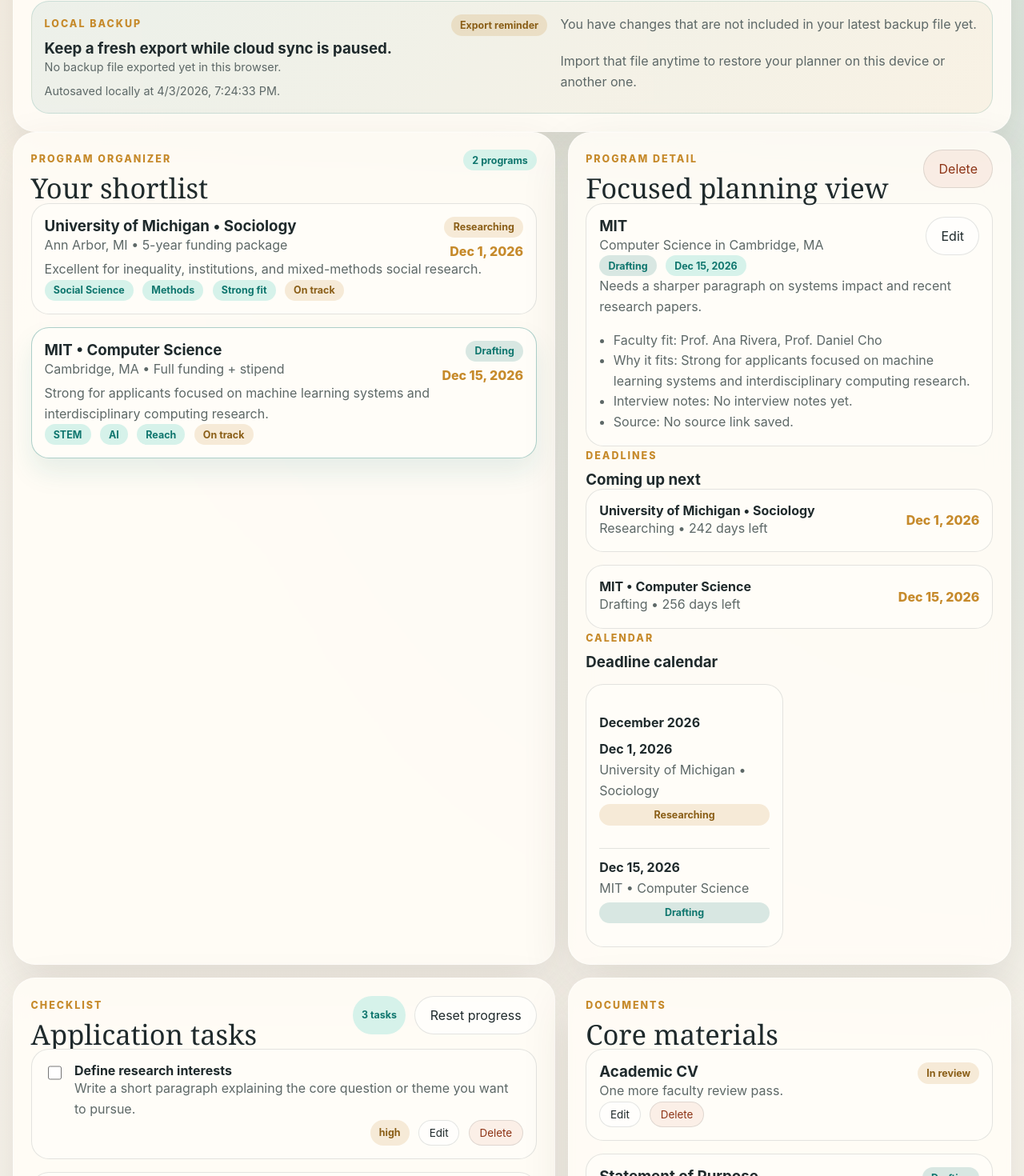
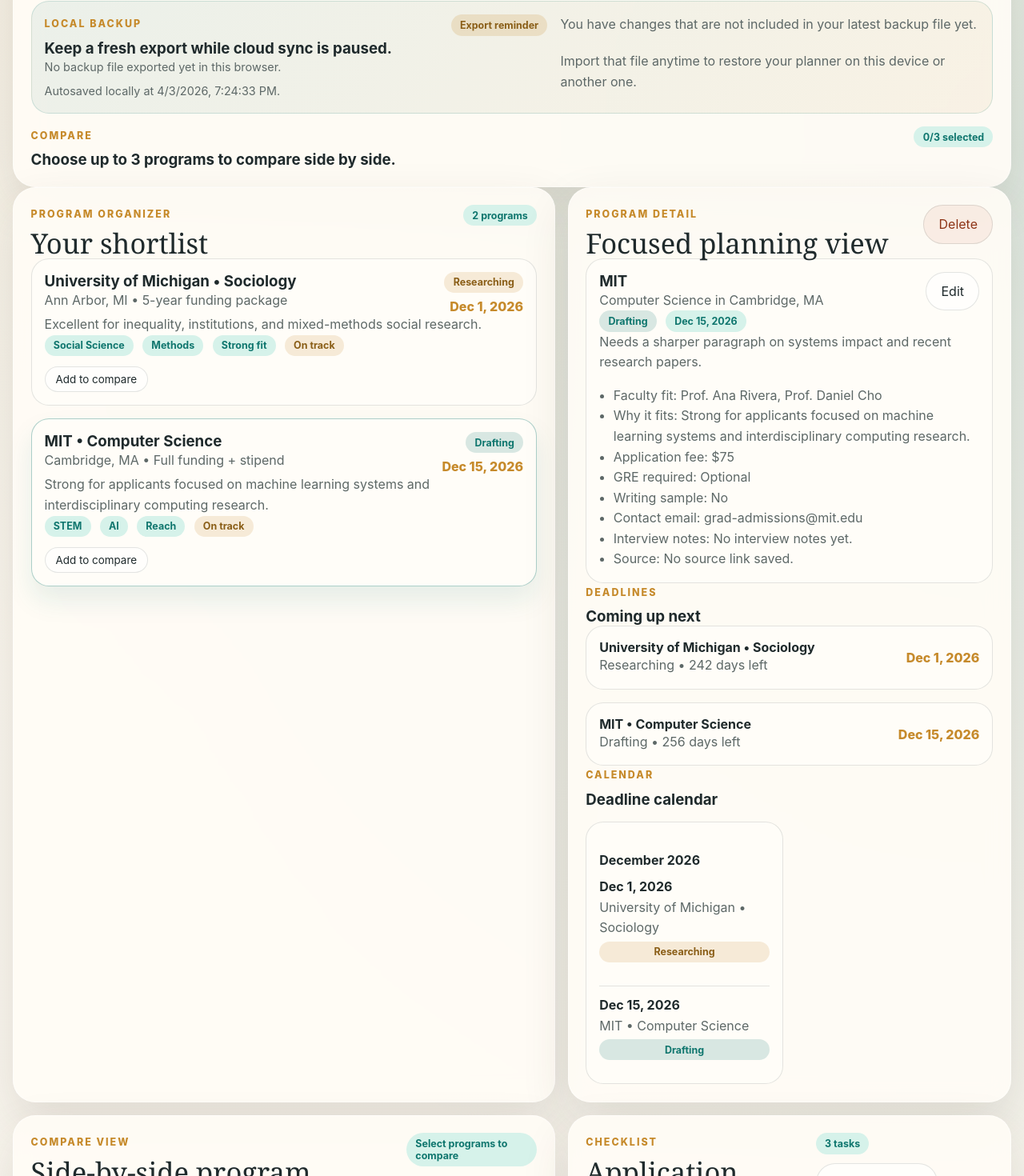
Before and after one commit to Aledge1/phdpathway, a React (Vite) app in the folder react-app/: page / in a window 1280 px wide. Shown: the part 1122-2592 px from the top of the page at 80% size. Built offline with nearby package versions, Linux system fonts and the light colour scheme.

Commit message:
Add program comparison and custom requirements

```diff
--- a/react-app/src/App.jsx
+++ b/react-app/src/App.jsx
@@ -19,6 +19,10 @@ const defaultPrograms = [
     faculty: ["Prof. Ana Rivera", "Prof. Daniel Cho"],
     fit: "Strong for applicants focused on machine learning systems and interdisciplinary computing research.",
     notes: "Needs a sharper paragraph on systems impact and recent research papers.",
+    applicationFee: "$75",
+    greRequired: "Optional",
+    writingSampleRequired: "No",
+    contactEmail: "grad-admissions@mit.edu",
     interviewNotes: "",
     sourceUrl: "",
     sourceSummary: []
@@ -35,6 +39,10 @@ const defaultPrograms = [
     faculty: ["Prof. Nia Freeman", "Prof. Luka Patel"],
     fit: "Excellent for inequality, institutions, and mixed-methods social research.",
     notes: "Compare methods training and placement outcomes.",
+    applicationFee: "$90",
+    greRequired: "No",
+    writingSampleRequired: "Yes",
+    contactEmail: "soc-phd-info@umich.edu",
     interviewNotes: "",
     sourceUrl: "",
     sourceSummary: []
@@ -146,6 +154,10 @@ function normalizePlannerState(parsed) {
       ...program,
       fit: program?.fit || "",
       notes: program?.notes || "",
+      applicationFee: program?.applicationFee || "",
+      greRequired: program?.greRequired || "",
+      writingSampleRequired: program?.writingSampleRequired || "",
+      contactEmail: program?.contactEmail || "",
       interviewNotes: program?.interviewNotes || "",
       sourceUrl: program?.sourceUrl || "",
       funding: program?.funding || "",
@@ -385,6 +397,39 @@ function extractProgramHighlights(text) {
     .map((entry) => entry.slice(0, 180));
 }
 
+function extractRequirementValue(text, patterns) {
+  const line = text
+    .split("\n")
+    .map((entry) => entry.trim())
+    .find((entry) => patterns.some((pattern) => pattern.test(entry)));
+  return line || "";
+}
+
+function extractApplicationFee(text) {
+  const line = extractRequirementValue(text, [/application fee/i, /\$\d{2,3}/]);
+  const amount = line.match(/\$\s?\d{2,3}/)?.[0]?.replace(/\s+/g, "");
+  return amount || "";
+}
+
+function extractGreRequirement(text) {
+  const line = extractRequirementValue(text, [/gre/i]);
+  if (!line) return "";
+  if (/not required|no gre|gre waived|gre optional/i.test(line)) return "Optional";
+  if (/required/i.test(line)) return "Yes";
+  return "Optional";
+}
+
+function extractWritingSampleRequirement(text) {
+  const line = extractRequirementValue(text, [/writing sample/i, /sample of written work/i]);
+  if (!line) return "";
+  if (/not required|no writing sample/i.test(line)) return "No";
+  return "Yes";
+}
+
+function extractContactEmail(text) {
+  return text.match(/[A-Z0-9._%+-]+@[A-Z0-9.-]+\.[A-Z]{2,}/i)?.[0] || "";
+}
+
 function formatSavedAt(timestamp) {
   if (!timestamp) return "";
   return new Date(timestamp).toLocaleString();
@@ -418,6 +463,7 @@ export default function App() {
   const [activeStatus, setActiveStatus] = useState("all");
   const [sortMode, setSortMode] = useState("deadline");
   const [autofillBusy, setAutofillBusy] = useState(false);
+  const [compareIds, setCompareIds] = useState([]);
 
   const [programForm, setProgramForm] = useState({
     id: "",
@@ -429,6 +475,10 @@ export default function App() {
     status: "not-started",
     location: "",
     funding: "",
+    applicationFee: "",
+    greRequired: "",
+    writingSampleRequired: "",
+    contactEmail: "",
     tags: "",
     faculty: "",
     fit: "",
@@ -490,6 +540,7 @@ export default function App() {
   const plannerSnapshot = JSON.stringify(planner);
   const needsExportReminder = plannerSnapshot !== lastExportSignature;
   const monthlyDeadlines = groupProgramsByMonth(planner.programs);
+  const comparedPrograms = planner.programs.filter((program) => compareIds.includes(program.id));
   const printPrograms = [...planner.programs].sort((left, right) => {
     if (!left.deadline && !right.deadline) return left.school.localeCompare(right.school);
     if (!left.deadline) return 1;
@@ -514,6 +565,7 @@ export default function App() {
       if (!next.programs.some((program) => program.id === selectedProgramId)) {
         setSelectedProgramId(next.programs[0]?.id || null);
       }
+      setCompareIds((currentCompareIds) => currentCompareIds.filter((id) => next.programs.some((program) => program.id === id)));
       return next;
     });
   }
@@ -529,6 +581,10 @@ export default function App() {
       status: "not-started",
       location: "",
       funding: "",
+      applicationFee: "",
+      greRequired: "",
+      writingSampleRequired: "",
+      contactEmail: "",
       tags: "",
       faculty: "",
       fit: "",
@@ -549,6 +605,10 @@ export default function App() {
       status: programForm.status,
       location: programForm.location.trim(),
       funding: programForm.funding.trim(),
+      applicationFee: programForm.applicationFee.trim(),
+      greRequired: programForm.greRequired.trim(),
+      writingSampleRequired: programForm.writingSampleRequired.trim(),
+      contactEmail: programForm.contactEmail.trim(),
       tags: parseList(programForm.tags),
       faculty: parseList(programForm.faculty),
       fit: programForm.fit.trim(),
@@ -638,6 +698,10 @@ export default function App() {
       status: program.status,
       location: program.location || "",
       funding: program.funding || "",
+      applicationFee: program.applicationFee || "",
+      greRequired: program.greRequired || "",
+      writingSampleRequired: program.writingSampleRequired || "",
+      contactEmail: program.contactEmail || "",
       tags: program.tags.join(", "),
       faculty: program.faculty.join(", "),
       fit: program.fit || "",
@@ -664,6 +728,14 @@ export default function App() {
 
   function printSummary() {
     window.print();
+  }
+
+  function toggleCompare(programId) {
+    setCompareIds((current) => {
+      if (current.includes(programId)) return current.filter((id) => id !== programId);
+      if (current.length >= 3) return [...current.slice(1), programId];
+      return [...current, programId];
+    });
   }
 
   function importData(event) {
@@ -738,6 +810,10 @@ export default function App() {
         field: current.field || extractField(result.text) || extractFieldFromTitle(result.text),
         deadline: current.deadline || extractDeadline(result.text),
         funding: current.funding || extractFunding(result.text),
+        applicationFee: current.applicationFee || extractApplicationFee(result.text),
+        greRequired: current.greRequired || extractGreRequirement(result.text),
+        writingSampleRequired: current.writingSampleRequired || extractWritingSampleRequirement(result.text),
+        contactEmail: current.contactEmail || extractContactEmail(result.text),
         location: current.location || extractLocation(result.text),
         tags: current.tags || extractTags(result.text).join(", "),
         faculty: current.faculty || extractFaculty(result.text).join(", "),
@@ -916,6 +992,14 @@ export default function App() {
             <p>Import that file anytime to restore your planner on this device or another one.</p>
           </div>
         </div>
+
+        <div className="compare-toolbar">
+          <div>
+            <p className="eyebrow">Compare</p>
+            <h3>Choose up to 3 programs to compare side by side.</h3>
+          </div>
+          <span className="pill">{compareIds.length}/3 selected</span>
+        </div>
       </section>
 
       <main className="content-grid">
@@ -953,6 +1037,18 @@ export default function App() {
                       </span>
                     ))}
                     <span className="pill urgency">{urgencyLabel(program)}</span>
+                  </div>
+                  <div className="button-row compare-row">
+                    <button
+                      className="button tiny secondary"
+                      type="button"
+                      onClick={(event) => {
+                        event.stopPropagation();
+                        toggleCompare(program.id);
+                      }}
+                    >
+                      {compareIds.includes(program.id) ? "Remove from compare" : "Add to compare"}
+                    </button>
                   </div>
                 </article>
               ))
@@ -1011,6 +1107,10 @@ export default function App() {
               <ul className="detail-list">
                 <li>Faculty fit: {selectedProgram.faculty.join(", ") || "Add faculty names"}</li>
                 <li>Why it fits: {selectedProgram.fit || "Add a fit summary."}</li>
+                <li>Application fee: {selectedProgram.applicationFee || "Not added yet."}</li>
+                <li>GRE required: {selectedProgram.greRequired || "Not added yet."}</li>
+                <li>Writing sample: {selectedProgram.writingSampleRequired || "Not added yet."}</li>
+                <li>Contact email: {selectedProgram.contactEmail || "Not added yet."}</li>
                 <li>Interview notes: {selectedProgram.interviewNotes || "No interview notes yet."}</li>
                 <li>
                   Source:{" "}
@@ -1073,6 +1173,42 @@ export default function App() {
             )}
           </div>
         </aside>
+
+        <section className="panel">
+          <div className="section-row">
+            <div>
+              <p className="eyebrow">Compare View</p>
+              <h2>Side-by-side program comparison</h2>
+            </div>
+            <span className="pill">{comparedPrograms.length ? `${comparedPrograms.length} programs` : "Select programs to compare"}</span>
+          </div>
+          {comparedPrograms.length ? (
+            <div className="compare-grid">
+              {comparedPrograms.map((program) => (
+                <article key={program.id} className="card compare-card">
+                  <div className="section-row">
+                    <div>
+                      <h3>{program.school}</h3>
+                      <p>{program.field}</p>
+                    </div>
+                    <span className={`pill status ${statusClass(program.status)}`}>{statusLabels[program.status]}</span>
+                  </div>
+                  <ul className="detail-list compare-list">
+                    <li>Deadline: {formatDate(program.deadline)}</li>
+                    <li>Funding: {program.funding || "Not added"}</li>
+                    <li>Application fee: {program.applicationFee || "Not added"}</li>
+                    <li>GRE required: {program.greRequired || "Not added"}</li>
+                    <li>Writing sample: {program.writingSampleRequired || "Not added"}</li>
+                    <li>Contact email: {program.contactEmail || "Not added"}</li>
+                    <li>Faculty: {program.faculty.join(", ") || "Not added"}</li>
+                  </ul>
+                </article>
+              ))}
+            </div>
+          ) : (
+            <div className="empty-state">Use “Add to compare” on program cards to build a side-by-side view.</div>
+          )}
+        </section>
 
         <section className="panel">
           <div className="section-row">
@@ -1346,6 +1482,10 @@ export default function App() {
               </label>
               <label className="field"><span>Location</span><input value={programForm.location} onChange={(event) => setProgramForm({ ...programForm, location: event.target.value })} /></label>
               <label className="field"><span>Funding</span><input value={programForm.funding} onChange={(event) => setProgramForm({ ...programForm, funding: event.target.value })} /></label>
+              <label className="field"><span>Application fee</span><input value={programForm.applicationFee} onChange={(event) => setProgramForm({ ...programForm, applicationFee: event.target.value })} placeholder="$75" /></label>
+              <label className="field"><span>GRE required</span><input value={programForm.greRequired} onChange={(event) => setProgramForm({ ...programForm, greRequired: event.target.value })} placeholder="Yes, No, Optional" /></label>
+              <label className="field"><span>Writing sample</span><input value={programForm.writingSampleRequired} onChange={(event) => setProgramForm({ ...programForm, writingSampleRequired: event.target.value })} placeholder="Yes or No" /></label>
+              <label className="field"><span>Contact email</span><input value={programForm.contactEmail} onChange={(event) => setProgramForm({ ...programForm, contactEmail: event.target.value })} placeholder="grad@school.edu" /></label>
               <label className="field"><span>Tags</span><input value={programForm.tags} onChange={(event) => setProgramForm({ ...programForm, tags: event.target.value })} placeholder="STEM, Reach, Funding" /></label>
               <label className="field"><span>Faculty</span><input value={programForm.faculty} onChange={(event) => setProgramForm({ ...programForm, faculty: event.target.value })} placeholder="Prof. A, Prof. B" /></label>
             </div>
--- a/react-app/src/styles.css
+++ b/react-app/src/styles.css
@@ -102,7 +102,8 @@ select {
 .stats-grid,
 .cloud-grid,
 .calendar-grid,
-.print-summary-grid {
+.print-summary-grid,
+.compare-grid {
   display: grid;
   gap: 1rem;
 }
@@ -140,6 +141,10 @@ select {
 
 .print-summary-grid {
   grid-template-columns: repeat(2, minmax(0, 1fr));
+}
+
+.compare-grid {
+  grid-template-columns: repeat(3, minmax(0, 1fr));
 }
 
 .hero-copy,
@@ -455,6 +460,10 @@ textarea {
   padding-left: 1.1rem;
 }
 
+.compare-list {
+  margin-top: 0.6rem;
+}
+
 .detail-list a {
   color: var(--accent);
 }
@@ -530,6 +539,22 @@ textarea {
   border-radius: 22px;
   border: 1px solid rgba(15, 118, 110, 0.16);
   background: linear-gradient(135deg, rgba(15, 118, 110, 0.08), rgba(198, 138, 43, 0.08));
+}
+
+.compare-toolbar {
+  margin-top: 1rem;
+  display: flex;
+  justify-content: space-between;
+  gap: 1rem;
+  align-items: flex-start;
+}
+
+.compare-row {
+  margin-top: 0.8rem;
+}
+
+.compare-card {
+  min-height: 100%;
 }
 
 .backup-notes {
@@ -625,7 +650,8 @@ textarea {
   .cloud-grid,
   .backup-card,
   .calendar-grid,
-  .print-summary-grid {
+  .print-summary-grid,
+  .compare-grid {
     grid-template-columns: 1fr;
   }
 }
@@ -653,6 +679,7 @@ textarea {
   .row,
   .hero-row,
   .timeline-card,
+  .compare-toolbar,
   .print-header,
   .source-row,
   .form-grid,
```
